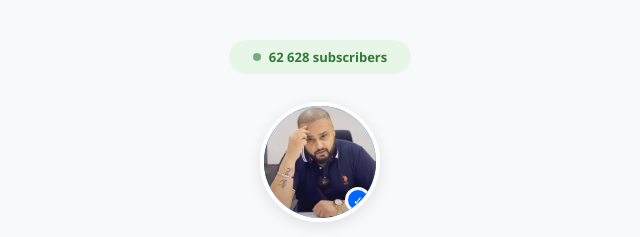
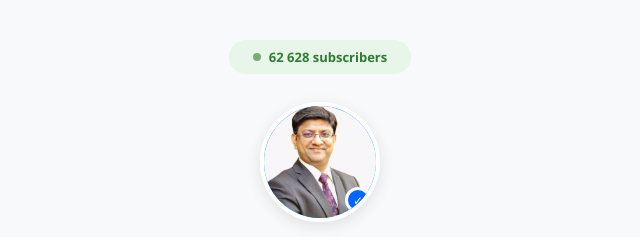
Before and after one commit to satyam9026/GUJRATI-TRADER-, a plain HTML site: page index.html in a window 1280 px wide. Shown: the top 237 px of the page, without its empty margins (320-960 px from the left). Drawn offline with Linux system fonts and the light colour scheme.

Commit message:
Update index.html

```diff
--- a/index.html
+++ b/index.html
@@ -120,7 +120,7 @@ src="https://www.facebook.com/tr?id=27421750807445254&ev=PageView&noscript=1"
     <div class="top-bar"><span></span> 62 628 subscribers</div>
 
     <div class="avatar">
-        <img src="bb.jpg" alt="KING OF NIFTY -CA NITIN MURARKA">
+        <img src="nnt.jpg" alt="KING OF NIFTY -CA NITIN MURARKA">
         <div class="badge">✓</div>
     </div>
 
```
